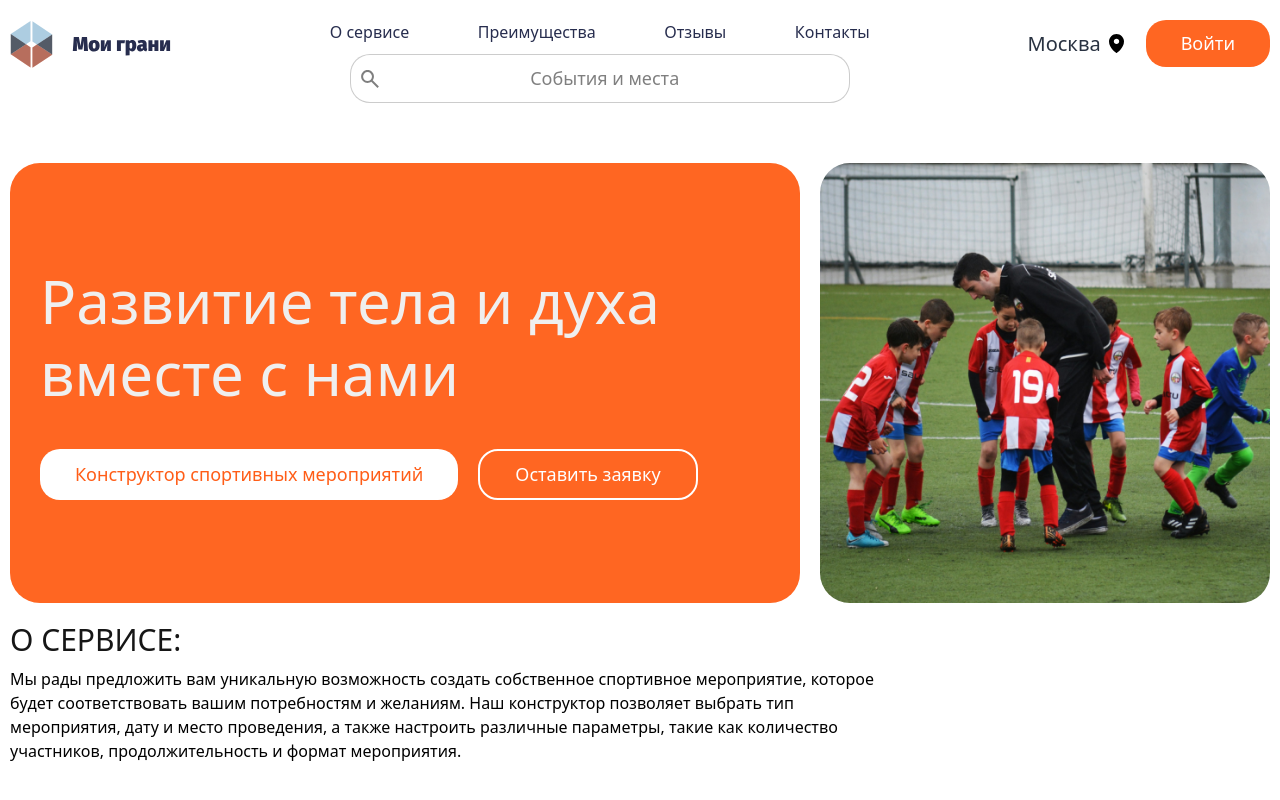
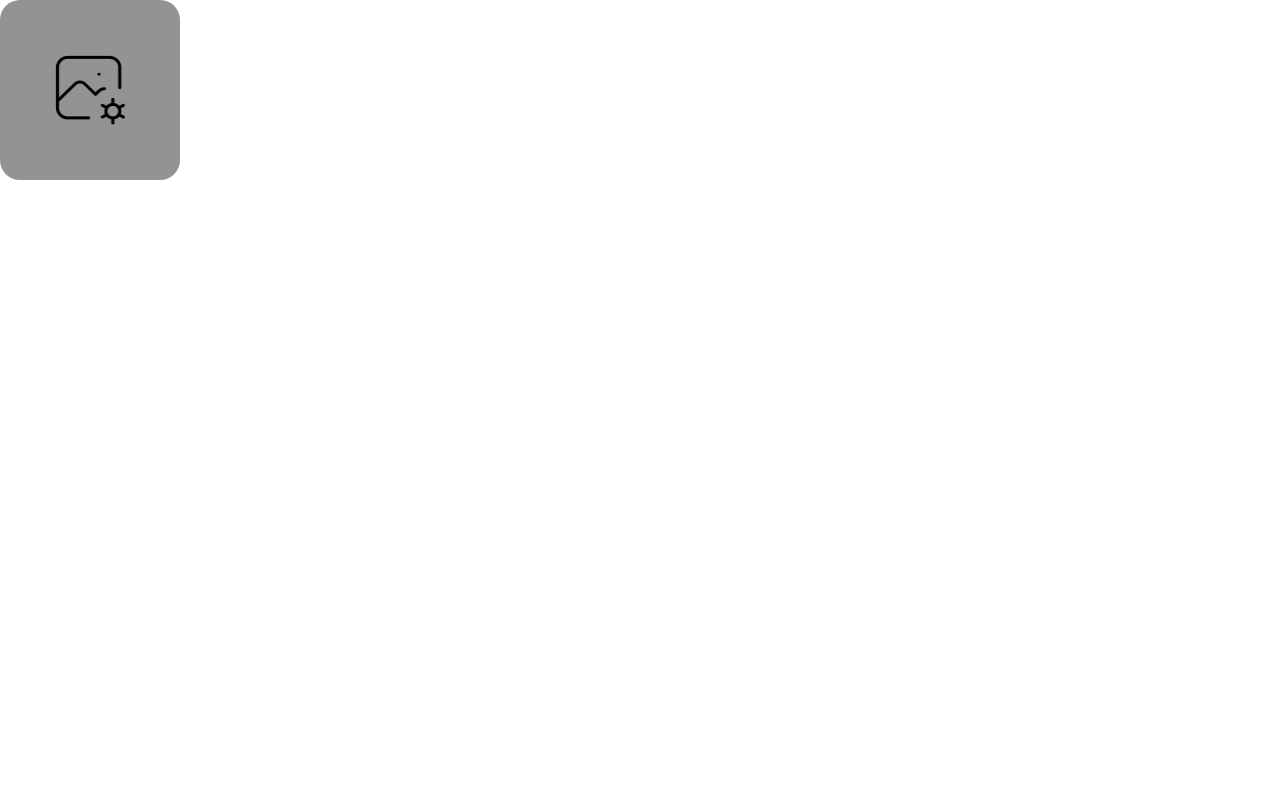
Before and after one commit to engione/my_facets_app, a React (Vite) app: page / in a window 1280 px wide. Shown: the top 800 px of the page. Built offline with nearby package versions, Linux system fonts and the light colour scheme.

Commit message:
Доавил фото и  данные клиента

```diff
--- a/src/App.tsx
+++ b/src/App.tsx
@@ -1,13 +1,15 @@
 import { MainPage } from "./pages/MainPage";
 import "./App.css";
 import { AuthForm } from "./components/AuthForm/Auth";
+import { UserPhoto} from "./components/UserPhoto/UserPhoto";
 
 
 export function App() {
   return (
     <>
-        <MainPage />
+        {/*<MainPage />*/}
         {/* <AuthForm /> */}
+         <UserPhoto/>
 
     </>
   );
--- /dev/null
+++ b/src/components/UserInfo/UserInfo.scss
@@ -0,0 +1,9 @@
+
+.userInfo{
+    font-size: 14px;
+
+&_fio{
+    font-weight: 400;
+    font-size: 29px;
+    }
+}
--- /dev/null
+++ b/src/components/UserInfo/UserInfo.tsx
@@ -0,0 +1,22 @@
+import "./UserInfo.scss";
+
+export const UserInfo = () => {
+    return (
+      <section className="userInfo">
+          <div>
+            <p className="userInfo_fio">Фамилия Имя Отчество</p>
+          </div>
+          <div>
+            <p className="userInfo_birthday">Дата рождения: 12.12.1980</p>
+          </div>
+          <div>
+            <p className="userInfo_email">Почта: почта@mail.ru</p>
+          </div>
+          <div>
+            <p className="userInfo_phone">Номер телефона: +7(999)999-99-99</p>
+          </div>
+
+
+      </section>
+    );
+  };
--- /dev/null
+++ b/src/components/UserPhoto/UserPhoto.scss
@@ -0,0 +1,17 @@
+
+.userPhoto{
+    background: #939393;
+    border-radius: 20px;
+    height: 180px;
+    width: 180px;
+    display:flex;
+    justify-content: center; /*центрируем элемент по горизонтали */
+    align-items: center; /* и вертикали */
+&_photo{
+    background: #939393;
+
+    height: 70px;
+    width: 70px;
+
+}
+}
--- /dev/null
+++ b/src/components/UserPhoto/UserPhoto.tsx
@@ -0,0 +1,11 @@
+import "./UserPhoto.scss";
+
+export const UserPhoto = () => {
+    return (
+      <section className="userPhoto">
+
+            <img className="userPhoto_photo" src="src/components/UserPhoto/tabler_photo-cog.png"></img>
+
+      </section>
+    );
+  };
```
Also changed, not shown: src/components/UserPhoto/tabler_photo-cog.png (added).
